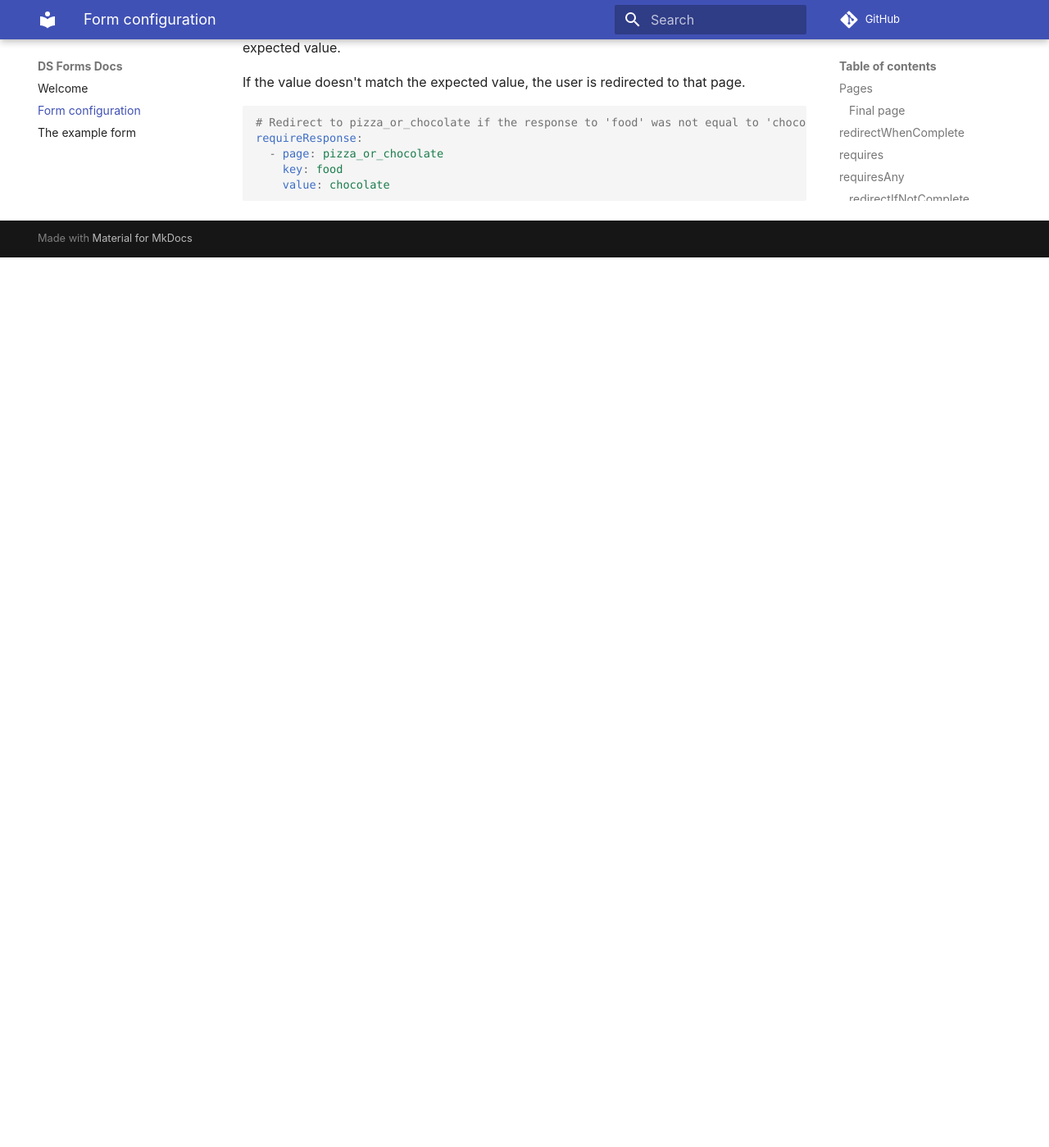
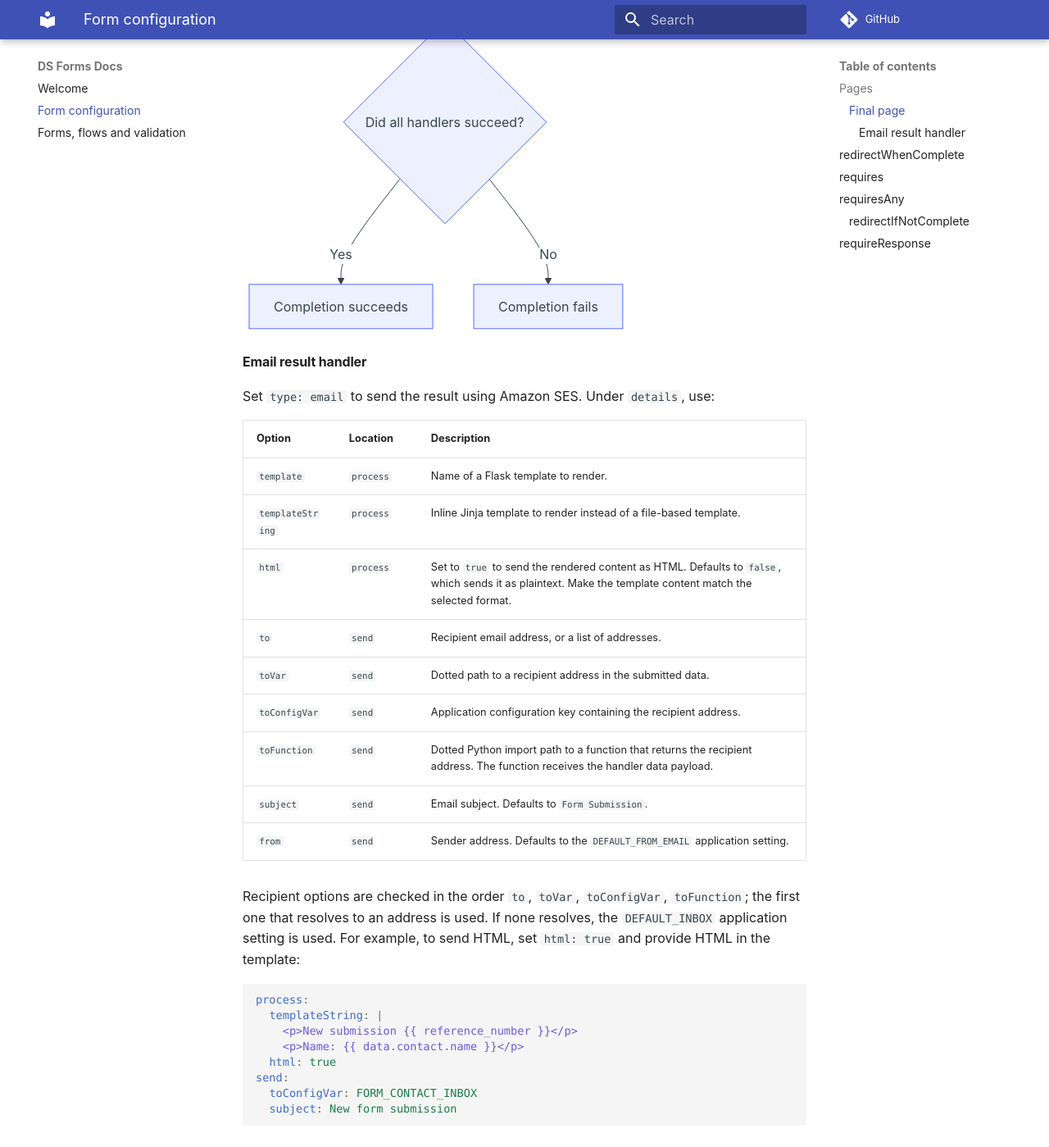
Before and after one commit to nationalarchives/ds-forms, an MkDocs documentation site: the page built from docs/config.md, in a window 1280 px wide and 1400 px high, scrolled down 2699 px. Shown: the whole window at 82% size. Built offline with MkDocs 1.6.1 and Material for MkDocs 9.7.7, drawn with Linux system fonts in a browser that asks for light colours; comment, search, counter and statistics services are not loaded; before the commit the page ends 3013 px from its top, so only the background shows below that; some of the changed text lies outside the part shown.

Commit message:
Enhance email result handler to optionally support HTML content

````diff
--- a/docs/config.md
+++ b/docs/config.md
@@ -3,6 +3,9 @@
 The configuration files for the forms can be found in `app/forms/config`.
 
 The name of the file represents the path that the form will be served on. For example, `app/forms/config/my-form.yml` will be available on `http://localhost:65514/my-form/`.
+
+For details on the runtime models, routing, POST handling and validation, see
+[Forms, flows and validation](./forms.md).
 
 | Field          | Description                                                             |
 | -------------- | ----------------------------------------------------------------------- |
@@ -26,9 +29,79 @@ A `startingPage`, `finalPage` and a page in `pages` share these fields:
 
 ### Final page
 
-The final page has a `resultHandlers` property.
+The final page can have a `resultHandlers` list. When the flow is completed, each
+handler is initialised, passed the submitted form data and reference number, then
+sent using its configured options. A failed send or an exception is recorded as
+a failure; the remaining handlers are still run. Completion succeeds only when
+all configured handlers succeed.
 
-=== TODO ===
+```yaml
+finalPage:
+  # Other final-page fields
+  resultHandlers:
+    - type: email
+      details:
+        process:
+          templateString: |
+            New submission {{ reference_number }}
+            Name: {{ data.contact.name }}
+        send:
+          to: team@example.com
+          subject: New form submission
+```
+
+The handler receives a payload with submitted form responses under `data` and
+the generated `reference_number`. A `templateString` is rendered with these
+values available as Jinja variables. For a file-based template, use `template`
+instead; it is rendered through Flask's template loader and receives the
+processing values in its `data` variable.
+
+```mermaid
+flowchart TD
+    A[Final page completed] --> B[Generate reference number]
+    B --> C[For each configured result handler]
+    C --> D[Initialise handler]
+    D --> E[Process form data and options]
+    E --> F[Send using send options]
+    F --> G[Record success or failure]
+    G --> H{More handlers?}
+    H -->|Yes| C
+    H -->|No| I{Did all handlers succeed?}
+    I -->|Yes| J[Completion succeeds]
+    I -->|No| K[Completion fails]
+```
+
+#### Email result handler
+
+Set `type: email` to send the result using Amazon SES. Under `details`, use:
+
+| Option           | Location  | Description                                                                                                                                                |
+| ---------------- | --------- | ---------------------------------------------------------------------------------------------------------------------------------------------------------- |
+| `template`       | `process` | Name of a Flask template to render.                                                                                                                        |
+| `templateString` | `process` | Inline Jinja template to render instead of a file-based template.                                                                                          |
+| `html`           | `process` | Set to `true` to send the rendered content as HTML. Defaults to `false`, which sends it as plaintext. Make the template content match the selected format. |
+| `to`             | `send`    | Recipient email address, or a list of addresses.                                                                                                           |
+| `toVar`          | `send`    | Dotted path to a recipient address in the submitted data.                                                                                                  |
+| `toConfigVar`    | `send`    | Application configuration key containing the recipient address.                                                                                            |
+| `toFunction`     | `send`    | Dotted Python import path to a function that returns the recipient address. The function receives the handler data payload.                                |
+| `subject`        | `send`    | Email subject. Defaults to `Form Submission`.                                                                                                              |
+| `from`           | `send`    | Sender address. Defaults to the `DEFAULT_FROM_EMAIL` application setting.                                                                                  |
+
+Recipient options are checked in the order `to`, `toVar`, `toConfigVar`,
+`toFunction`; the first one that resolves to an address is used. If none
+resolves, the `DEFAULT_INBOX` application setting is used. For example, to send
+HTML, set `html: true` and provide HTML in the template:
+
+```yaml
+process:
+  templateString: |
+    <p>New submission {{ reference_number }}</p>
+    <p>Name: {{ data.contact.name }}</p>
+  html: true
+send:
+  toConfigVar: FORM_CONTACT_INBOX
+  subject: New form submission
+```
 
 ## `redirectWhenComplete`
 
````
Also changed, not shown: docs/example-form.md (deleted, +0 -18 lines), docs/forms.md (added, +171 -0 lines), docs/index.md (+3 -0 lines), 9 other files.
